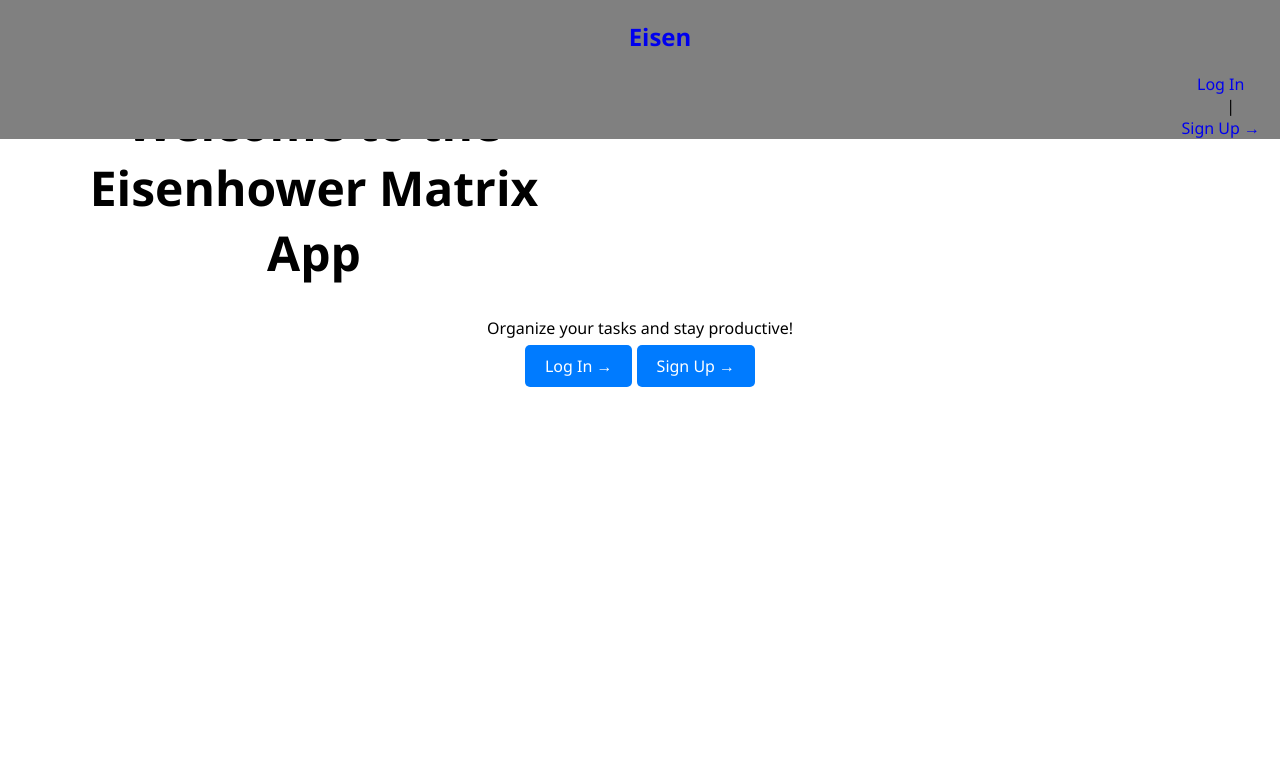
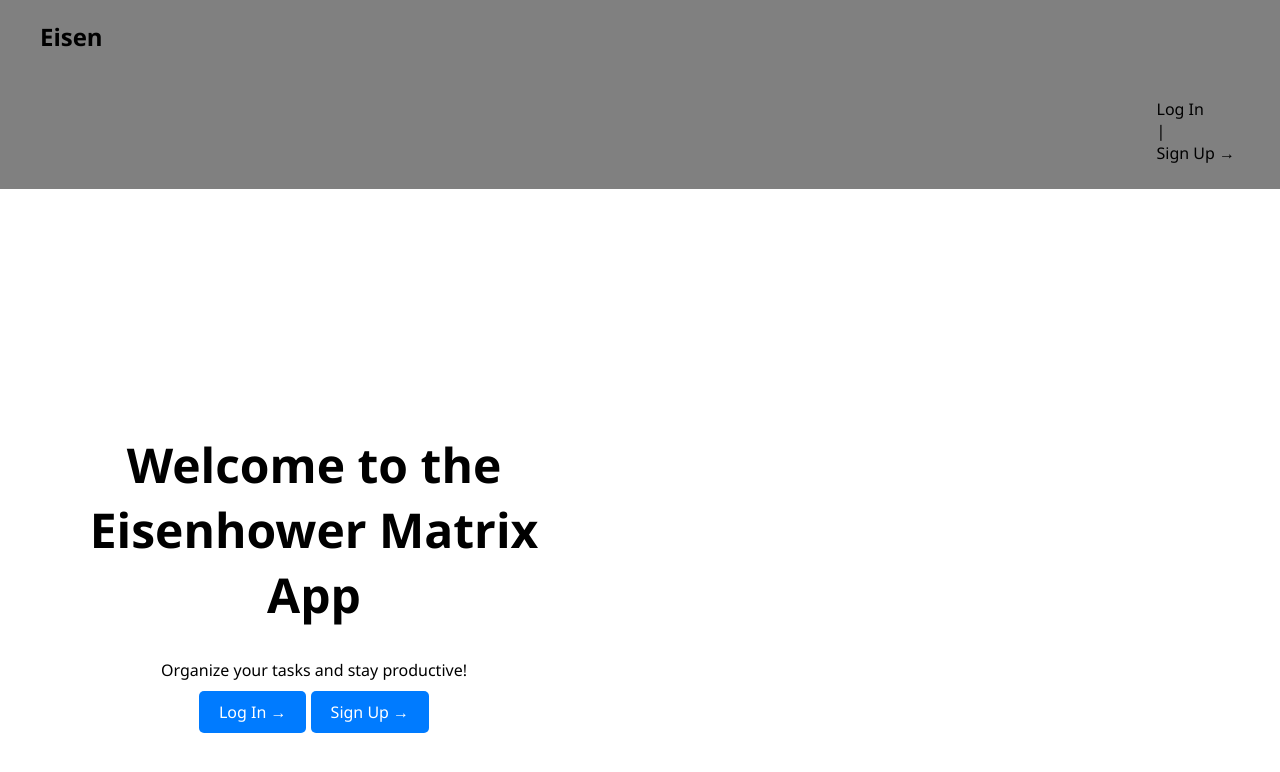
Before and after one commit to himadrikumar/eisen, a Django app: template eisens/templates/eisens/landing_page.html in a window 1280 px wide. Shown: the top 772 px of the page. Run offline with Django 3.2, Linux system fonts and the light colour scheme; the template is opened without the code that fills it, so the values that code supplies are empty.

Commit message:
Update landing_page.html

```diff
--- a/eisens/templates/eisens/landing_page.html
+++ b/eisens/templates/eisens/landing_page.html
@@ -18,11 +18,15 @@
         }
 
         .main {
-            margin: auto;
+            position: absolute;
+            top: 50%;
+            transform: translateY(-50%)
+            text-align: left;
         }
 
         a {
             text-decoration: none;
+            color: black;
         }
 
         .main a:hover {
@@ -36,6 +40,7 @@
 
         .nav-right {
             float: right;
+            margin: 25px;
         }
 
         .nav-right li {
@@ -59,6 +64,7 @@
             top: 0;
             left: 0;
             background: grey;
+            text-align: left;
         }
 
         @media only screen and (max-width: 600px) {
@@ -81,7 +87,7 @@
     </nav>
     <div class="main">
         <h1>Welcome to the Eisenhower Matrix App</h1>
-        <p>Organize your tasks and stay productive!</p>
+        <p style="margin-bottom: 20px">Organize your tasks and stay productive!</p>
         <a href="{% url 'eisens:index' %}">Log In →</a>
         <a href="{% url 'users:register' %}">Sign Up →</a>
     </div>
```
